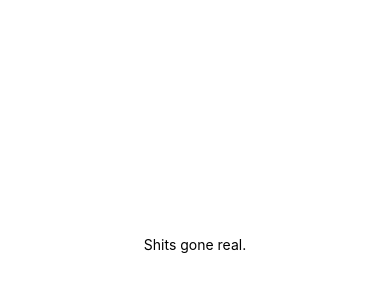
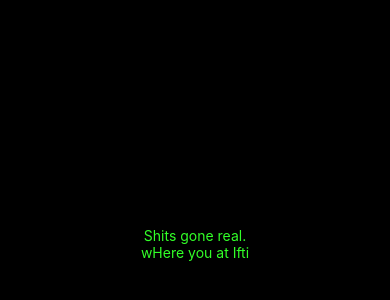
Before and after one commit to iftikharali17/GreenLight, a React Native app: screen / in a window 390 px wide. Shown: the part 178-478 px from the top of the page. Built offline with nearby package versions, Linux system fonts and the light colour scheme.

Commit message:
first real commit

```diff
--- a/App.js
+++ b/App.js
@@ -4,15 +4,22 @@ import { StyleSheet, Text, View } from "react-native";
 export default function App() {
   return (
     <View style={styles.container}>
-      <Text> Shits gone real. </Text>
+      <Text style={green.colors}> Shits gone real. </Text>
+      <Text style={green.colors}> wHere you at Ifti </Text>
     </View>
   );
 }
 
+const green = StyleSheet.create({
+  colors: {
+    color: "rgb(50, 255, 40)",
+  },
+});
+
 const styles = StyleSheet.create({
   container: {
     flex: 1,
-    backgroundColor: "white",
+    backgroundColor: "black",
     alignItems: "center",
     justifyContent: "center",
   },
```
